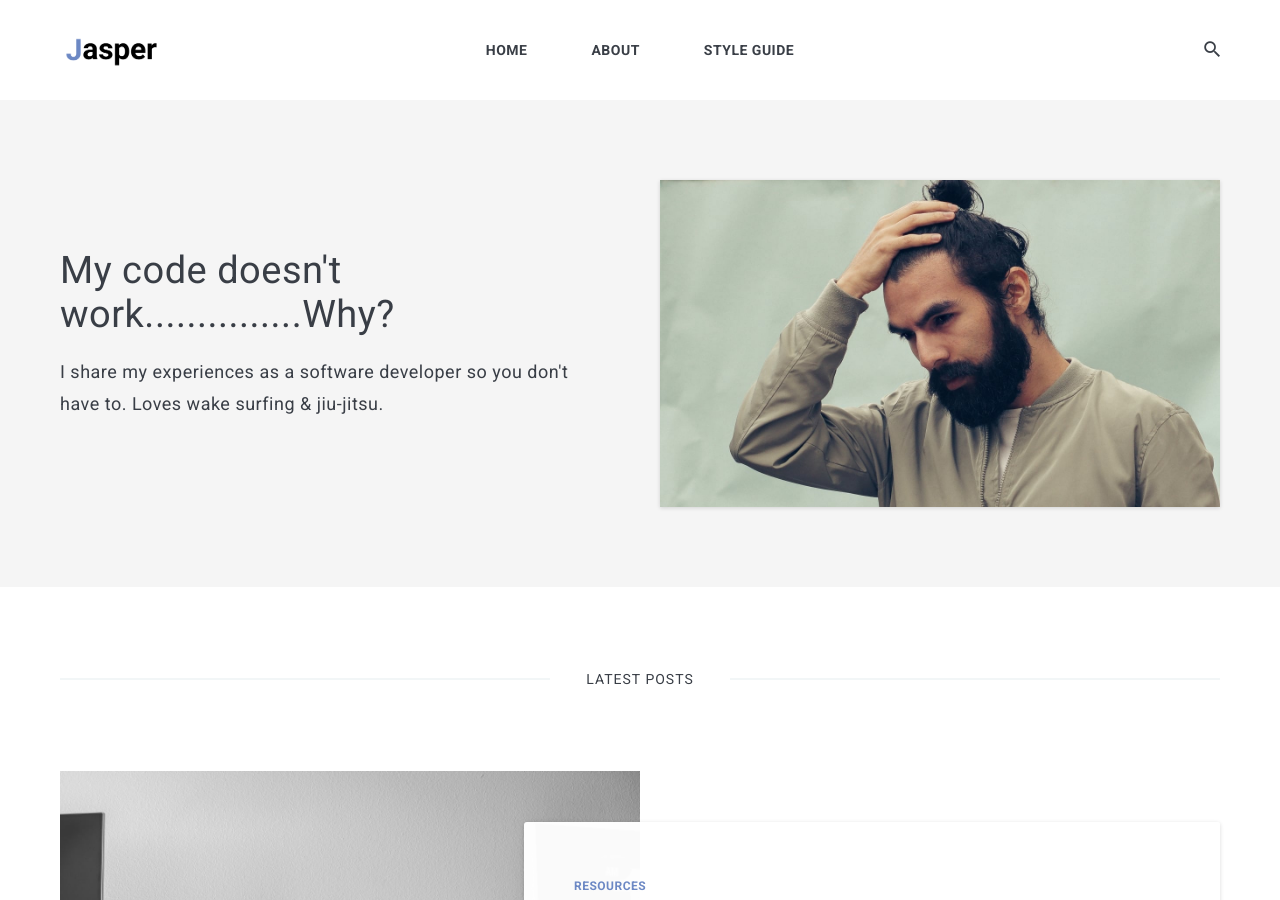
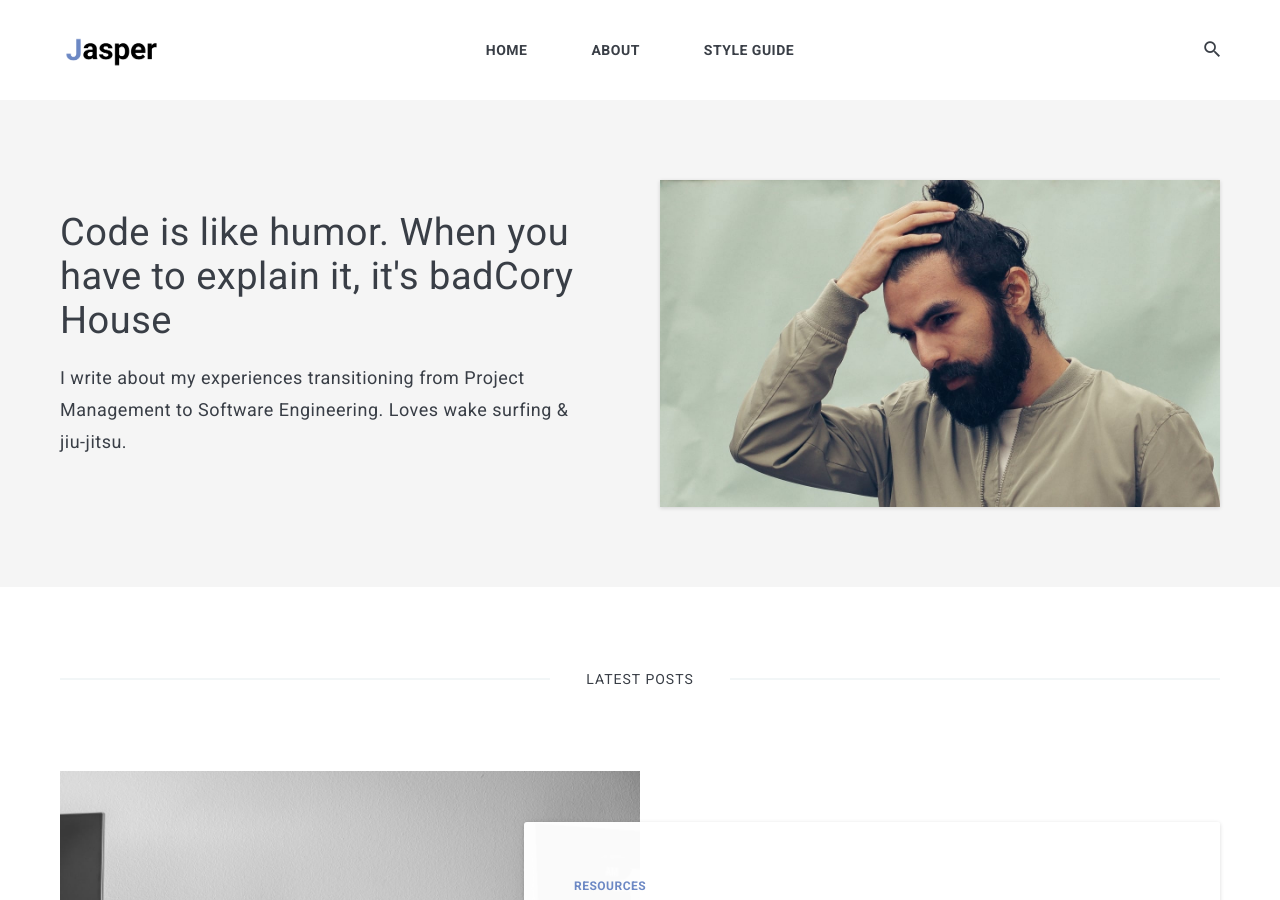
Before and after one commit to AndreaJasper/andreajasper.github.io, a Jekyll site: the page built from index.html, in a window 1280 px wide and 900 px high. Built offline with Jekyll 4.4.1, drawn with Linux system fonts in a browser that asks for light colours; nearby versions of some CDN libraries; the list of posts is cut into pages by our own code.

Commit message:
updated hero content

```diff
--- a/_data/settings.yml
+++ b/_data/settings.yml
@@ -10,8 +10,8 @@ description: A minimalist blog.
 author:
   name: Andrea Jasper
   image: 01.jpg
-  say-hello: My code doesn't work...............</strong>Why?</strong>
-  bio: I share my experiences as a software developer so you don't have to. Loves wake surfing & jiu-jitsu.
+  say-hello: Code is like humor. When you have to explain it, it's bad</cite>Cory House</cite>
+  bio: I write about my experiences transitioning from Project Management to Software Engineering. Loves wake surfing & jiu-jitsu.
 
 
 #-------------------------------
```
